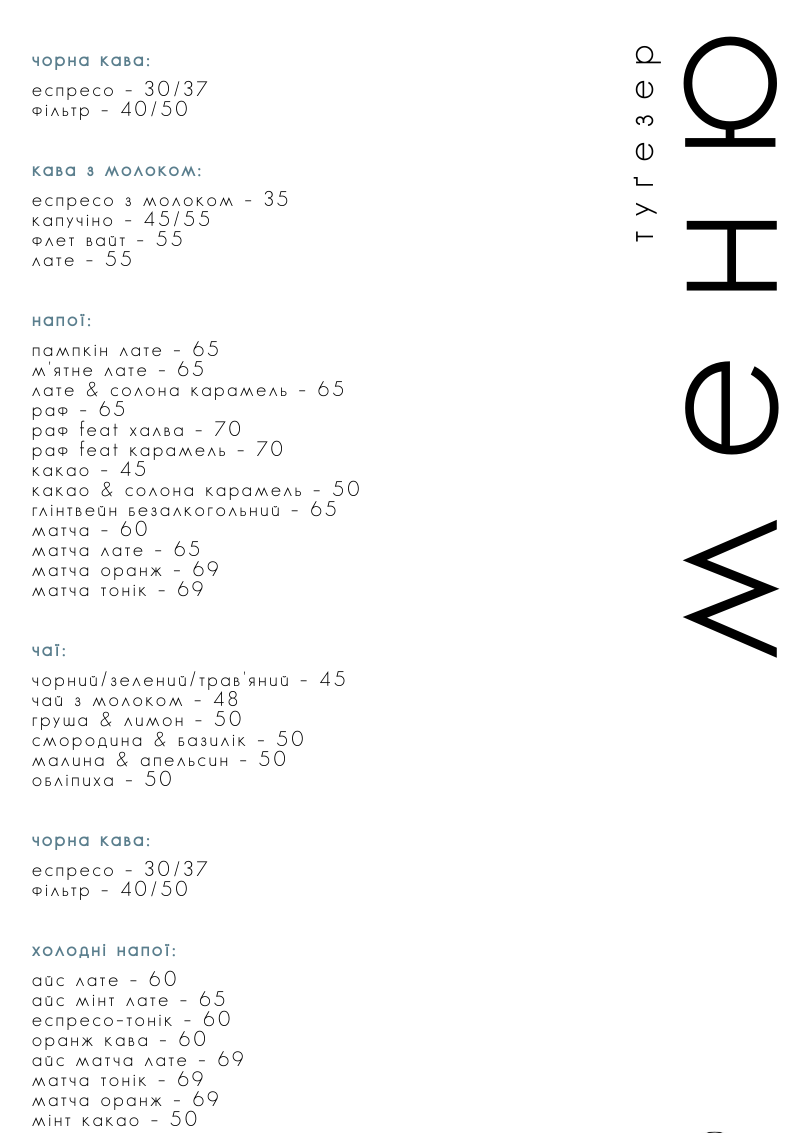
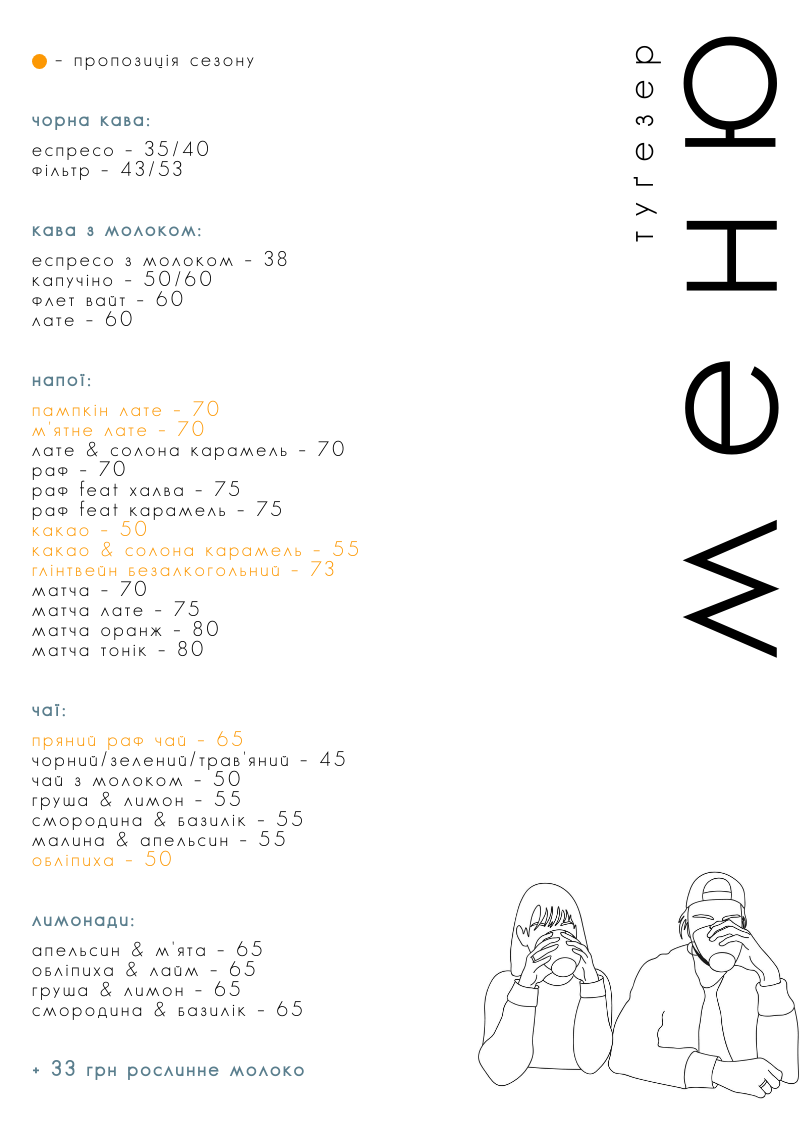
Before and after one commit to OksanaHasdaiko/together, a plain HTML site: page index.html in a window 1280 px wide. Shown: the top 1133 px of the page, without its empty margins (224-1035 px from the left). Drawn offline with Linux system fonts and the light colour scheme.

Commit message:
Autumn changes

```diff
--- a/index.html
+++ b/index.html
@@ -15,62 +15,52 @@
 
   <main class="menu">
     <ul class="menu_block">
+      <li class="note">
+        <span class="note_circle"></span>
+        <span> - пропозиція сезону</span>
+      </li>
+    </ul>
+
+    <ul class="menu_block">
       <div class="menu_header">чорна кава:</div>
-      <li class="menu_item menu-item">еспресо - 30/37</li>
-      <li class="menu_item menu-item">фільтр - 40/50</li>
+      <li class="menu_item menu-item">еспресо - 35/40</li>
+      <li class="menu_item menu-item">фільтр - 43/53</li>
     </ul>
 
     <ul class="menu_block">
       <div class="menu_header">кава з молоком:</div>
-      <li class="menu_item menu-item">еспресо з молоком - 35</li>
-      <li class="menu_item menu-item">капучіно - 45/55</li>
-      <li class="menu_item menu-item">флет вайт - 55</li>
-      <li class="menu_item menu-item">лате - 55</li>
+      <li class="menu_item menu-item">еспресо з молоком - 38</li>
+      <li class="menu_item menu-item">капучіно - 50/60</li>
+      <li class="menu_item menu-item">флет вайт - 60</li>
+      <li class="menu_item menu-item">лате - 60</li>
     </ul>
 
     <ul class="menu_block">
       <div class="menu_header">напої:</div>
-      <li class="menu_item menu-item">пампкін лате - 65</li>
-      <li class="menu_item menu-item">м‘ятне лате - 65</li>
-      <li class="menu_item menu-item">лате & солона карамель - 65</li>
-      <li class="menu_item menu-item">раф - 65</li>
-      <li class="menu_item menu-item">раф feat халва - 70</li>
-      <li class="menu_item menu-item">раф feat карамель - 70</li>
-      <li class="menu_item menu-item">какао - 45</li>
-      <li class="menu_item menu-item">какао & солона карамель - 50</li>
-      <li class="menu_item menu-item">глінтвейн безалкогольний - 65</li>
-      <li class="menu_item menu-item">матча - 60</li>
-      <li class="menu_item menu-item">матча лате - 65</li>
-      <li class="menu_item menu-item">матча оранж - 69</li>
-      <li class="menu_item menu-item">матча тонік - 69</li>
+      <li class="menu_item menu-item menu-item--orange">пампкін лате - 70</li>
+      <li class="menu_item menu-item menu-item--orange">м‘ятне лате - 70</li>
+      <li class="menu_item menu-item">лате & солона карамель - 70</li>
+      <li class="menu_item menu-item">раф - 70</li>
+      <li class="menu_item menu-item">раф feat халва - 75</li>
+      <li class="menu_item menu-item">раф feat карамель - 75</li>
+      <li class="menu_item menu-item menu-item--orange">какао - 50</li>
+      <li class="menu_item menu-item menu-item--orange">какао & солона карамель - 55</li>
+      <li class="menu_item menu-item menu-item--orange">глінтвейн безалкогольний - 73</li>
+      <li class="menu_item menu-item">матча - 70</li>
+      <li class="menu_item menu-item">матча лате - 75</li>
+      <li class="menu_item menu-item">матча оранж - 80</li>
+      <li class="menu_item menu-item">матча тонік - 80</li>
     </ul>
 
     <ul class="menu_block">
       <div class="menu_header">чаї:</div>
+      <li class="menu_item menu-item menu-item--orange">пряний раф чай - 65</li>
       <li class="menu_item menu-item">чорний/зелений/трав‘яний - 45</li>
-      <li class="menu_item menu-item">чай з молоком - 48</li>
-      <li class="menu_item menu-item">груша & лимон - 50</li>
-      <li class="menu_item menu-item">смородина & базилік - 50</li>
-      <li class="menu_item menu-item">малина & апельсин - 50</li>
-      <li class="menu_item menu-item">обліпиха - 50</li>
-    </ul>
-
-    <ul class="menu_block">
-      <div class="menu_header">чорна кава:</div>
-      <li class="menu_item menu-item">еспресо - 30/37</li>
-      <li class="menu_item menu-item">фільтр - 40/50</li>
-    </ul>
-
-    <ul class="menu_block">
-      <div class="menu_header">холодні напої:</div>
-      <li class="menu_item menu-item">айс лате - 60</li>
-      <li class="menu_item menu-item">айс мінт лате - 65</li>
-      <li class="menu_item menu-item">еспресо-тонік - 60</li>
-      <li class="menu_item menu-item">оранж кава - 60</li>
-      <li class="menu_item menu-item">айс матча лате - 69</li>
-      <li class="menu_item menu-item">матча тонік - 69</li>
-      <li class="menu_item menu-item">матча оранж - 69</li>
-      <li class="menu_item menu-item">мінт какао - 50</li>
+      <li class="menu_item menu-item">чай з молоком - 50</li>
+      <li class="menu_item menu-item">груша & лимон - 55</li>
+      <li class="menu_item menu-item">смородина & базилік - 55</li>
+      <li class="menu_item menu-item">малина & апельсин - 55</li>
+      <li class="menu_item menu-item menu-item--orange">обліпиха - 50</li>
     </ul>
 
     <ul class="menu_block">
@@ -82,7 +72,7 @@
     </ul>
 
     <ul class="menu_block menu_block--top-margin">
-      <div class="menu_header">+ 25 грн рослинне молоко</div>
+      <div class="menu_header">+ 33 грн рослинне молоко</div>
     </ul>
 
     <img src="./img/logo.png" alt="" class="menu_image">
--- a/styles.css
+++ b/styles.css
@@ -96,6 +96,25 @@ header {
   list-style: none;
 }
 
+.menu-item--orange {
+  color: #fc9804;
+}
+
+.note {
+  display: flex;
+  align-items: center;
+}
+
+.note_circle {
+  background: #fc9804;
+  display: block;
+  margin-right: 8px;
+  margin-top: 3px;
+  border-radius: 50%;
+  height: 15px;
+  width: 15px;
+}
+
 .footer {
   text-align: center;
   font-size: 1.4em;
```
